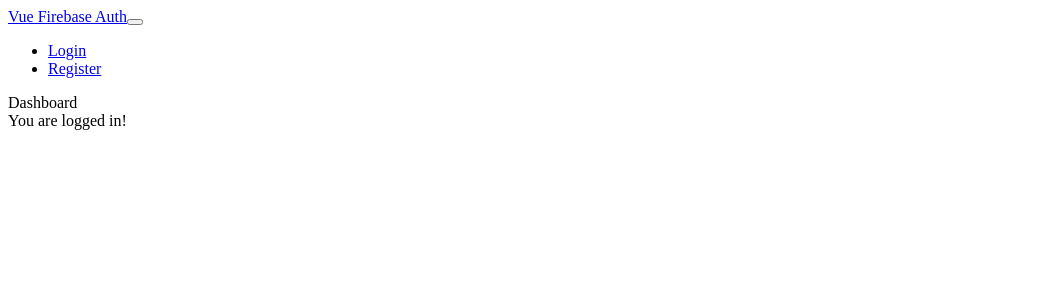
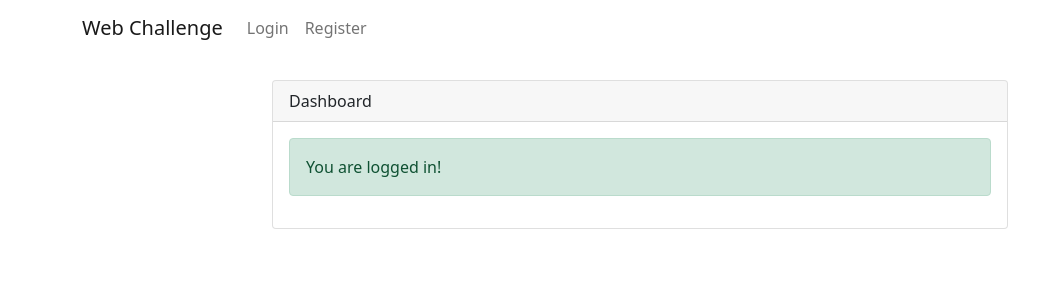
Before and after one commit to diogolps/web_challange, a Vue app: page /dashboard in a window 1280 px wide. Shown: the top 300 px of the page, without its empty margins (0-1062 px from the left). Built offline with nearby package versions, Linux system fonts and the light colour scheme; no server answers.

Commit message:
commit master

```diff
--- a/package.json
+++ b/package.json
@@ -8,9 +8,11 @@
     "lint": "vue-cli-service lint"
   },
   "dependencies": {
+    "bootstrap": "^5.0.2",
+    "bootstrap-vue": "^2.21.2",
     "core-js": "^3.6.5",
     "firebase": "^8.8.1",
-    "vue": "^2.6.11",
+    "vue": "^2.6.14",
     "vue-router": "^3.5.2",
     "vuex": "^3.6.2"
   },
--- a/src/components/Navbar.vue
+++ b/src/components/Navbar.vue
@@ -1,7 +1,7 @@
 <template>
   <nav class="navbar navbar-expand-md navbar-light navbar-laravel">
     <div class="container">
-      <router-link to="/" class="navbar-brand">Vue Firebase Auth</router-link>
+      <router-link to="/" class="navbar-brand">Web Challenge</router-link>
       <button
         class="navbar-toggler"
         type="button"
```
Also changed, not shown: src/main.js (+8 -0 lines), 1 other file (tests, documents, lock files or other folders).
